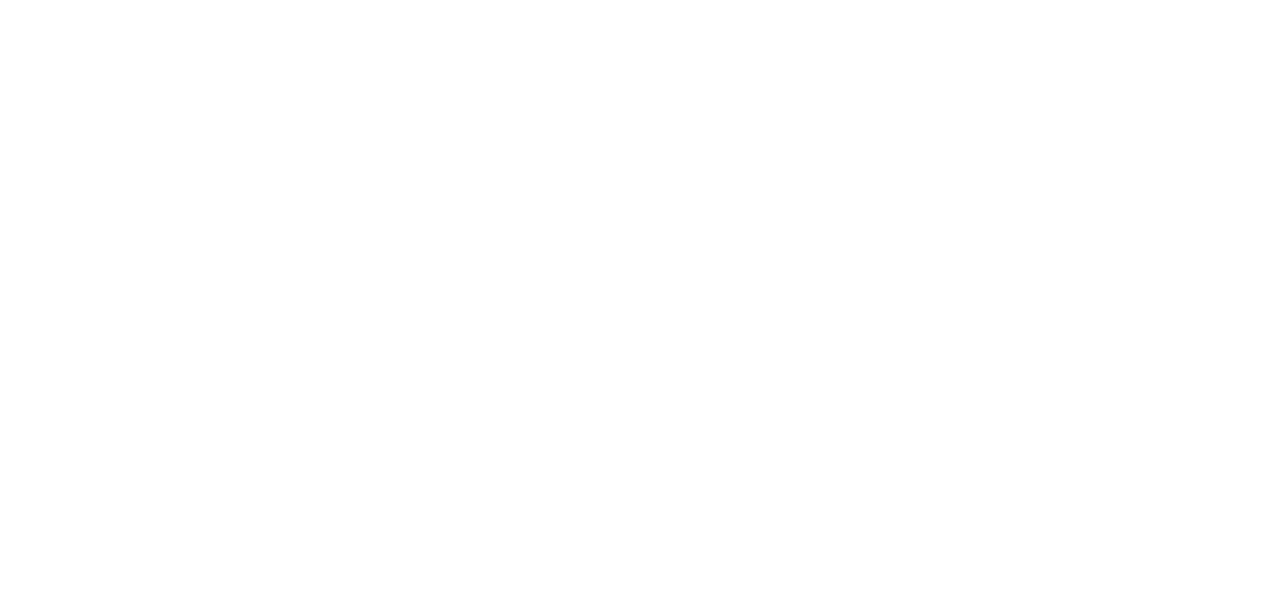
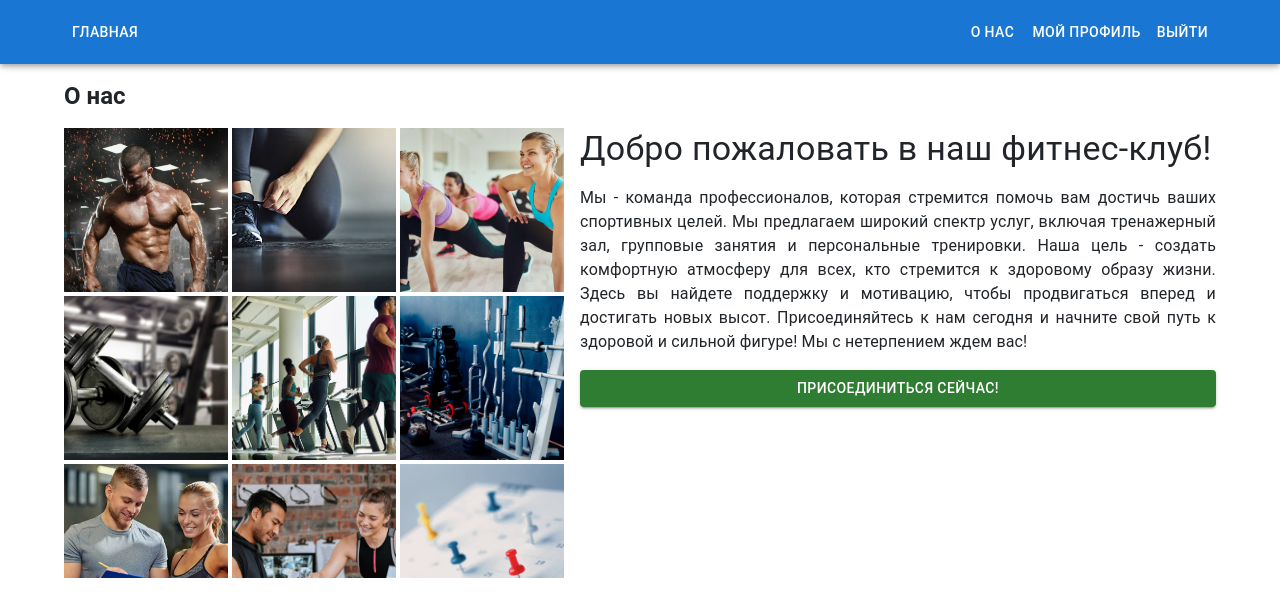
Before and after one commit to iwanttos1eep/client, a React (Create React App) app: page /about in a window 1280 px wide. Before the commit this address had no page. Shown: the top 616 px of the page. Built offline with nearby package versions, Linux system fonts and the light colour scheme.

Commit message:
feat[AboutPage]: new page with information about company

```diff
--- a/src/index.css
+++ b/src/index.css
@@ -85,3 +85,16 @@ body {
 .btn-xl {
   padding: 10px 20px;
 }
+
+::-webkit-scrollbar {
+  width: 7px;
+}
+
+::-webkit-scrollbar-track {
+  background: lightgray;
+}
+
+::-webkit-scrollbar-thumb {
+  border-radius: 15px;
+  background: gray;
+}
--- /dev/null
+++ b/src/pages/AboutPage/index.tsx
@@ -0,0 +1,151 @@
+import {
+  Button,
+  Card,
+  CardMedia,
+  Container,
+  ImageList,
+  ImageListItem,
+  Stack,
+  Typography,
+} from '@mui/material';
+import React from 'react';
+import Header from '../../components/feature/Header';
+import strongMan from '../../images/buy_subscription.jpg';
+import comingClient from '../../images/coming_client.jpg';
+import groupSessions from '../../images/group_training_sessions.jpg';
+import gymInventory from '../../images/gym_inventory.jpg';
+import infoVisitors from '../../images/info_about_visitors.jpg';
+import inventory from '../../images/inventory.jpg';
+import personalTraining from '../../images/personal_training_sessions.jpg';
+import registrationMember from '../../images/registration_member.jpg';
+import schedule from '../../images/schedule.jpg';
+import users from '../../images/users.jpg';
+import strongMan2 from '../../images/strongMan2.jpg';
+import strongWoman from '../../images/strongWoman.jpg';
+
+const AboutPage = () => {
+  const itemData = [
+    {
+      img: strongMan,
+      title: 'Breakfast',
+    },
+    {
+      img: comingClient,
+      title: 'Burger',
+    },
+    {
+      img: groupSessions,
+      title: 'Camera',
+    },
+    {
+      img: gymInventory,
+      title: 'Coffee',
+    },
+    {
+      img: infoVisitors,
+      title: 'Hats',
+    },
+    {
+      img: inventory,
+      title: 'Honey',
+    },
+    {
+      img: personalTraining,
+      title: 'Basketball',
+    },
+    {
+      img: registrationMember,
+      title: 'Fern',
+    },
+    {
+      img: schedule,
+      title: 'Mushrooms',
+    },
+    {
+      img: users,
+      title: 'Tomato basil',
+    },
+    {
+      img: strongMan2,
+      title: 'Sea star',
+    },
+    {
+      img: strongWoman,
+      title: 'Bike',
+    },
+  ];
+  return (
+    <Stack>
+      <Header
+        headerLogo={{
+          title: 'Главная',
+          onClick() {},
+        }}
+        navItems={[
+          {
+            title: 'О нас',
+            onClick() {},
+          },
+          {
+            title: 'Мой профиль',
+            onClick() {},
+          },
+          {
+            title: 'выйти',
+            onClick() {},
+          },
+        ]}
+      />
+      <Stack marginTop="1rem">
+        <Container>
+          <Stack gap="1rem">
+            <Typography variant="h5" fontWeight="bold">
+              О нас
+            </Typography>
+            <Stack direction="row" gap="1rem" justifyContent="space-between">
+              <Stack>
+                <ImageList
+                  sx={{ width: 500, height: 450 }}
+                  cols={3}
+                  rowHeight={164}
+                >
+                  {itemData.map((item) => (
+                    <ImageListItem key={item.img}>
+                      <img
+                        srcSet={`${item.img}?w=164&h=164&fit=crop&auto=format&dpr=2 2x`}
+                        src={`${item.img}?w=164&h=164&fit=crop&auto=format`}
+                        alt={item.title}
+                        loading="lazy"
+                      />
+                    </ImageListItem>
+                  ))}
+                </ImageList>
+              </Stack>
+              <Stack gap="1rem">
+                <Typography variant="h4">
+                  Добро пожаловать в наш фитнес-клуб!
+                </Typography>
+                <Typography variant="body1" textAlign="justify">
+                  Мы - команда профессионалов, которая стремится помочь вам
+                  достичь ваших спортивных целей. Мы предлагаем широкий спектр
+                  услуг, включая тренажерный зал, групповые занятия и
+                  персональные тренировки. Наша цель - создать комфортную
+                  атмосферу для всех, кто стремится к здоровому образу жизни.
+                  Здесь вы найдете поддержку и мотивацию, чтобы продвигаться
+                  вперед и достигать новых высот. Присоединяйтесь к нам сегодня
+                  и начните свой путь к здоровой и сильной фигуре! Мы с
+                  нетерпением ждем вас!
+                </Typography>
+                <Button variant="contained" color="success">
+                  Присоединиться сейчас!
+                </Button>
+              </Stack>
+            </Stack>
+          </Stack>
+        </Container>
+      </Stack>
+    </Stack>
+  );
+};
+
+export default AboutPage;
--- a/src/router.tsx
+++ b/src/router.tsx
@@ -5,6 +5,7 @@ import HomePage from './pages/HomePage';
 import AdminPAge from './pages/AdminPage';
 import TrainerPage from './pages/TrainerPage';
 import ProfilePage from './pages/ProfilePage';
+import AboutPage from './pages/AboutPage';
 
 const RouterWrapper = () => {
   return (
@@ -14,6 +15,7 @@ const RouterWrapper = () => {
       <Route path="/admin" Component={AdminPAge} />
       <Route path="/trainer" Component={TrainerPage} />
       <Route path="/profile" Component={ProfilePage} />
+      <Route path="/about" Component={AboutPage} />
     </Routes>
   );
 };
```
Also changed, not shown: src/images/strongWoman.jpg (added), 1 other file (tests, documents, lock files or other folders).
